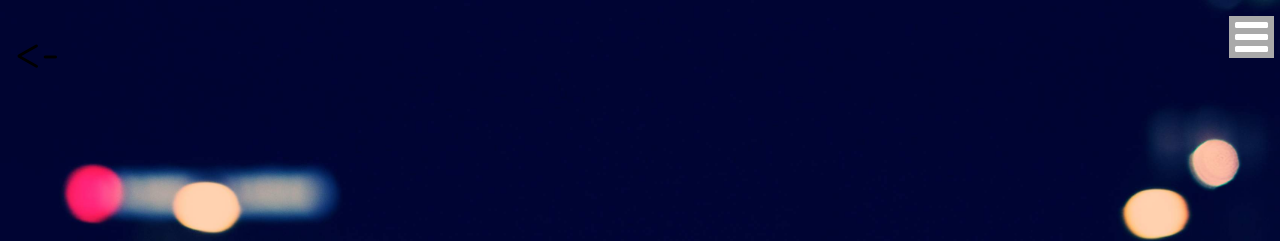
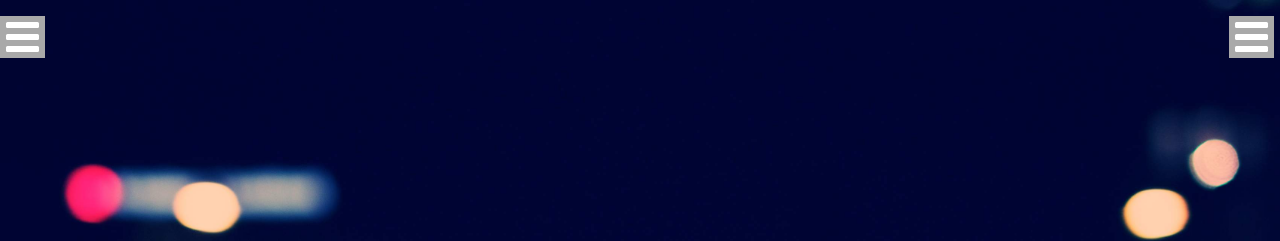
Before and after one commit to testlabsc/sauravchandra.github.io, a Jekyll site: the page built from _posts/2017-07-06-Hello-World.md, in a window 1280 px wide. Shown: the top 241 px of the page. Built offline with Jekyll 4.4.1, drawn with Linux system fonts in a browser that asks for light colours.

Commit message:
Create post-header.html

```diff
--- a/_includes/post-header.html
+++ b/_includes/post-header.html
@@ -1,6 +1,7 @@
 <header id="post">
-	<a href="../blog/" >&#60;-
-	</a>
+	<button class="hamburger hamburger-arrow-left">
+				<span class="icon"></span>
+	</button>
 	<button class="hamburger hamburger-cancel">
    		<span class="icon"></span>
 	</button>
```
